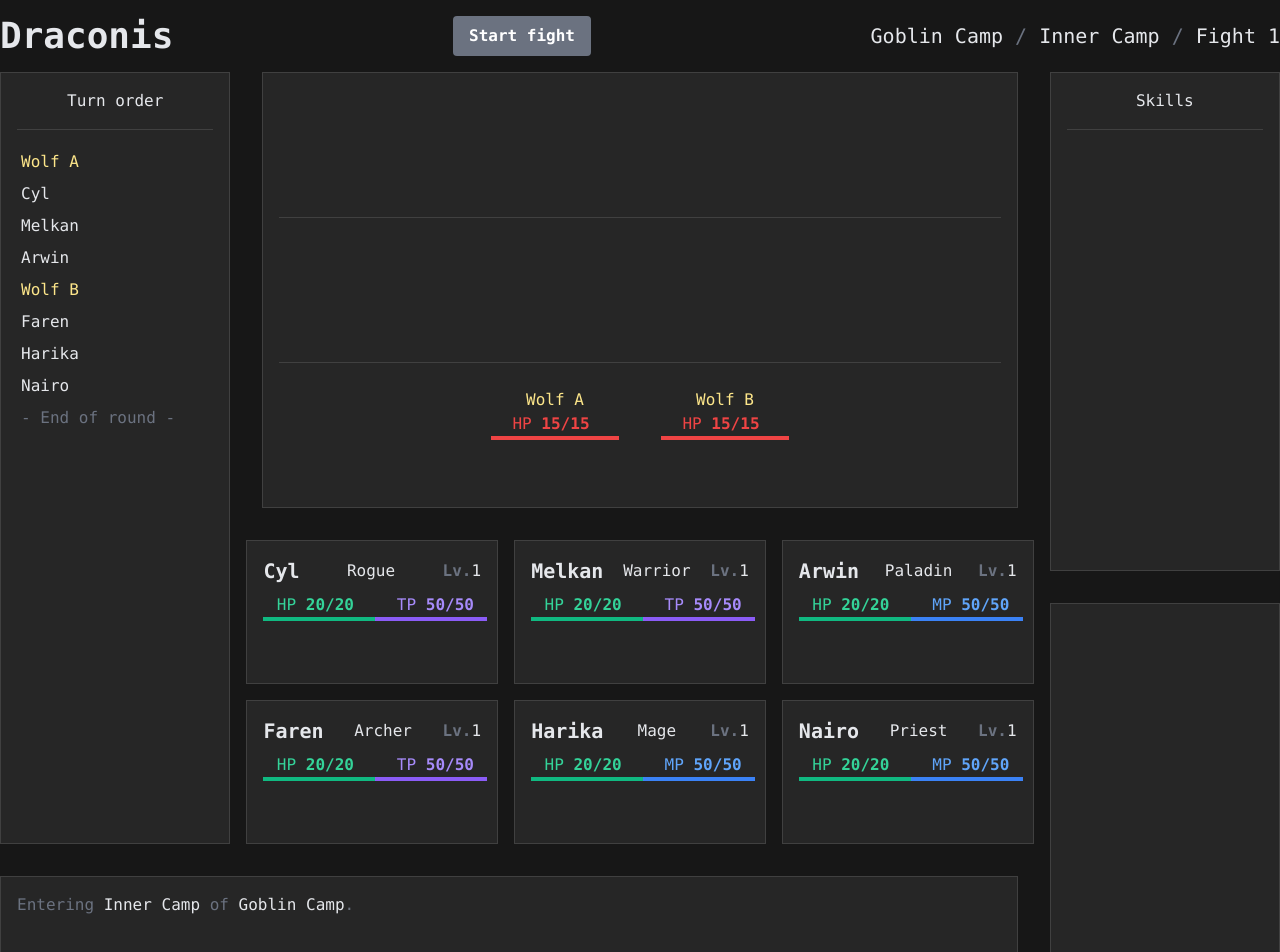
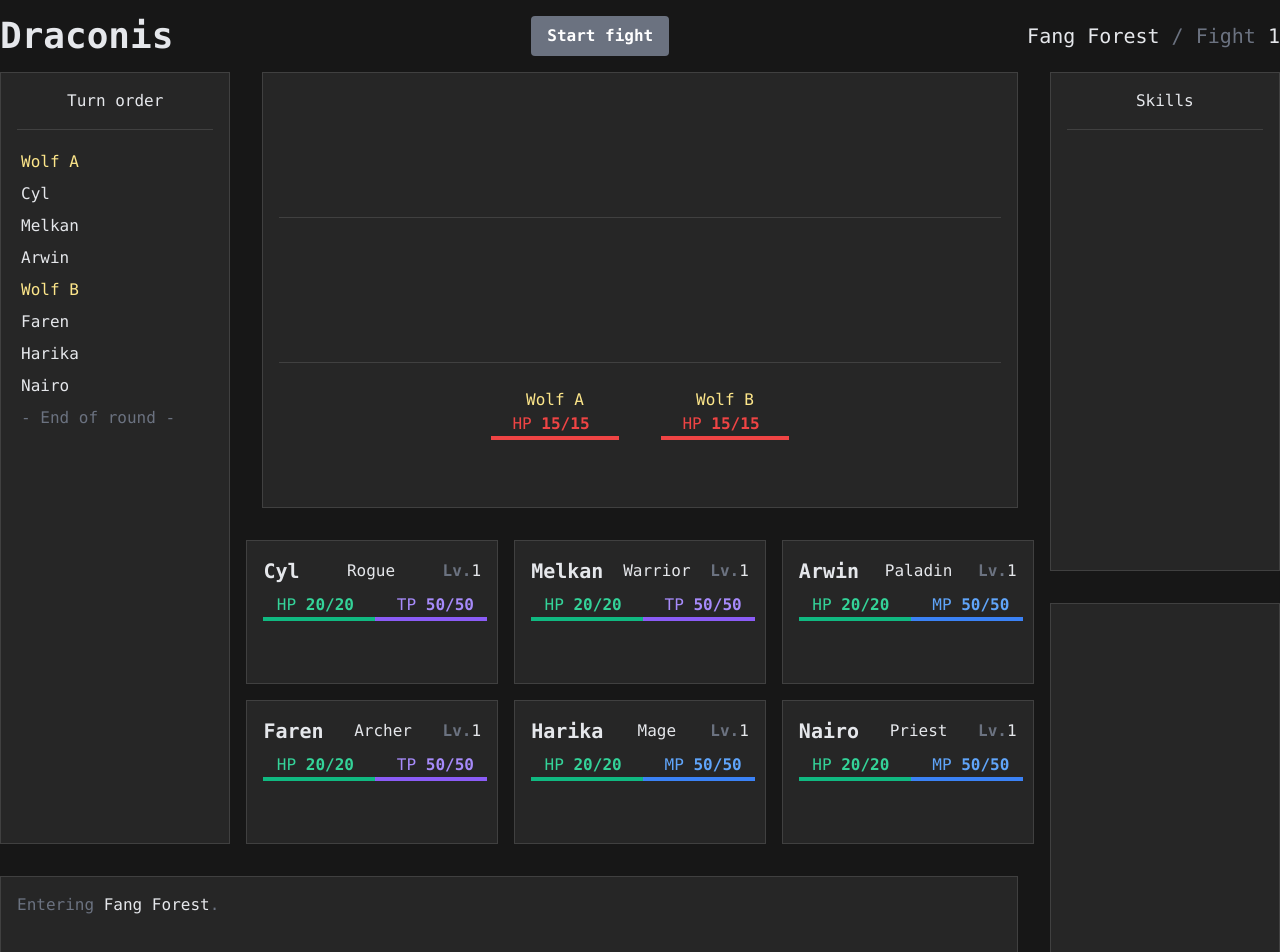
Before and after one commit to fbeaufume/draconis, an Angular app: page / in a window 1280 px wide. Shown: the top 952 px of the page. Built offline with nearby package versions, Linux system fonts and the light colour scheme.

Commit message:
Improved the party location display

```diff
--- a/src/app/app.component.html
+++ b/src/app/app.component.html
@@ -11,11 +11,10 @@
         Reset fight
       </button>
     </div>
-    <div class="text-xl">{{ fightService.partyLocation.region }}
-      <span class="text-gray-500">/</span>
-      {{ fightService.partyLocation.zone }}
-      <span class="text-gray-500">/</span>
-      {{ fightService.partyLocation.room }}
+    <div class="text-xl">
+      {{ fightService.partyLocation.region }}
+      <span class="text-gray-500">/ Fight </span>
+      {{ fightService.partyLocation.fight }}
     </div>
   </div>
 
--- a/src/app/app.component.ts
+++ b/src/app/app.component.ts
@@ -1,6 +1,6 @@
 import {Component} from '@angular/core';
 import {FightService} from './fight/fight.service';
-import {FightStep, PartyLocation} from './fight/model';
+import {FightStep} from './fight/model';
 
 @Component({
   selector: 'app-root',
--- a/src/app/fight/fight.service.ts
+++ b/src/app/fight/fight.service.ts
@@ -10,7 +10,7 @@ export class FightService {
   // Pause in msec in the UI between actions
   pause: number = 1000;
 
-  partyLocation: PartyLocation = new PartyLocation('Goblin Camp', 'Inner Camp', 'Fight 1');
+  partyLocation: PartyLocation = new PartyLocation('Fang Forest', 1);
 
   fightStep: FightStep = FightStep.BEFORE_START;
 
@@ -92,7 +92,7 @@ export class FightService {
     this.turnOrder = new TurnOrder(this.party, this.opposition);
 
     this.logs = [];
-    this.logs.push(new Log(LogType.EnterZone, this.partyLocation.region, this.partyLocation.zone));
+    this.logs.push(new Log(LogType.EnterZone, this.partyLocation.region));
   }
 
   /**
--- a/src/app/fight/log/log.component.html
+++ b/src/app/fight/log/log.component.html
@@ -1,7 +1,6 @@
 <div [ngSwitch]="log.type">
   <div *ngSwitchCase="0">
-    Entering <span class="text-gray-200">{{ log.args[1] }}</span>
-    of <span class="text-gray-200">{{ log.args[0] }}</span>.
+    Entering <span class="text-gray-200">{{ log.args[0] }}</span>.
   </div>
   <div *ngSwitchCase="1">
     Round <span class="text-gray-200">{{ log.args[0] }}</span> of fight started.
--- a/src/app/fight/model.ts
+++ b/src/app/fight/model.ts
@@ -7,8 +7,7 @@ export class PartyLocation {
 
   constructor(
     public region: string,
-    public zone: string,
-    public room: string
+    public fight: number
   ) {
   }
 }
```
